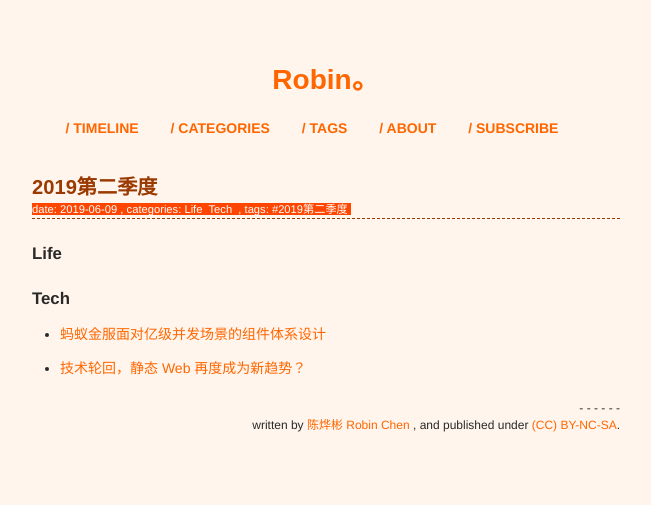
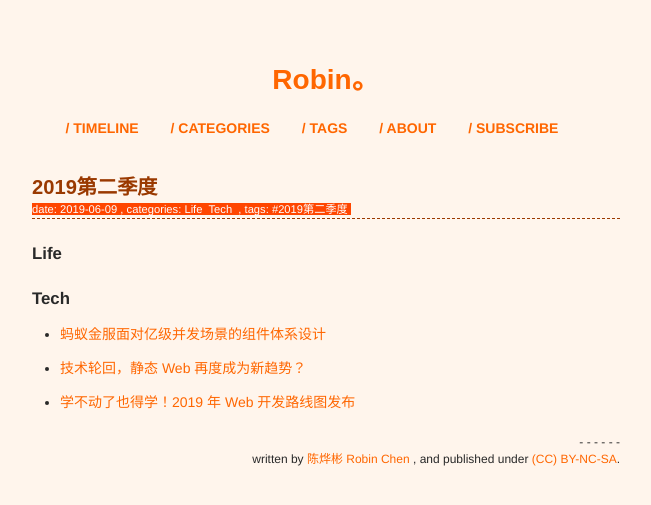
Before and after one commit to xianyuxmu/xianyuxmu.github.io, a Jekyll site: the page built from _posts/2019-06-09-reading-quarter-2.md, in a window 1280 px wide. Shown: the top 505 px of the page, without its empty margins (314-965 px from the left). Built offline with Jekyll 4.4.1, drawn with Linux system fonts in a browser that asks for light colours; comment, search, counter and statistics services are not loaded.

Commit message:
Update 2019-06-09-reading-quarter-2.md

```diff
--- a/_posts/2019-06-09-reading-quarter-2.md
+++ b/_posts/2019-06-09-reading-quarter-2.md
@@ -17,3 +17,4 @@ tags:
 
 - [蚂蚁金服面对亿级并发场景的组件体系设计](https://www.infoq.cn/article/VTXJgETSN9IkxTqi-uiQ)
 - [技术轮回，静态 Web 再度成为新趋势？](https://www.infoq.cn/article/XwWgoBGMKe*AmrbuNb5R)
+- [学不动了也得学！2019 年 Web 开发路线图发布](https://www.infoq.cn/article/DcIG3BX0DG*YrcyJCttC)
```
